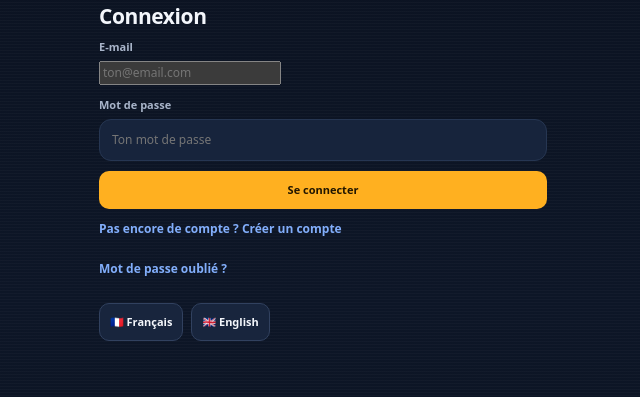
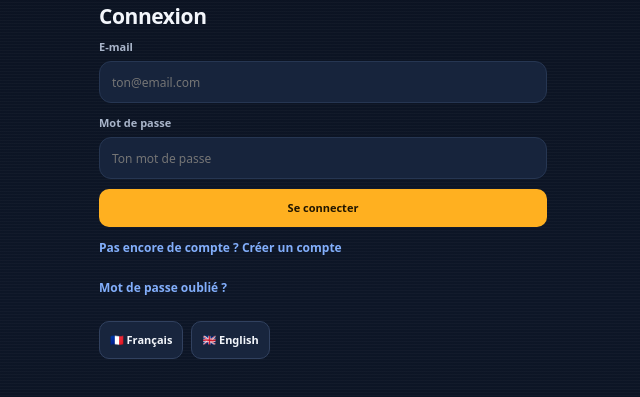
Before and after one commit to barrymlamine35/cybersec, a plain HTML site: page index.html in a window 1280 px wide. Shown: the part 161-558 px from the top of the page, without its empty margins (317-957 px from the left). Drawn offline with Linux system fonts and the light colour scheme; no server answers.

Commit message:
Correction : champ e-mail aussi large que le mot de passe

```diff
--- a/index.html
+++ b/index.html
@@ -100,7 +100,7 @@ section{padding:18px 0 4px}
 .quiz-opt.correct{border-color:var(--green);animation:popIn .25s ease}
 .quiz-opt.wrong{border-color:var(--red)}
 .progress-dots{display:flex;gap:6px;margin:10px 0}.progress-dots i{height:6px;flex:1;border-radius:999px;background:var(--line)}.progress-dots i.on{background:var(--amber)}
-input[type=text],input[type=password]{width:100%;padding:10px 12px;border-radius:12px;border:1px solid var(--line);background:var(--panel2);color:var(--text);min-height:42px;font-size:12px}
+input[type=text],input[type=password],input[type=email]{width:100%;padding:10px 12px;border-radius:12px;border:1px solid var(--line);background:var(--panel2);color:var(--text);min-height:42px;font-size:12px}
 .meter{height:10px;border-radius:999px;background:var(--line);overflow:hidden;margin:12px 0}.meter i{display:block;height:100%;width:0;background:var(--red);transition:width .3s ease}
 .search{margin-bottom:12px}
 .glossary dt{font-weight:800;margin-top:14px}.glossary dd{margin:2px 0 0;color:var(--muted)}
```
